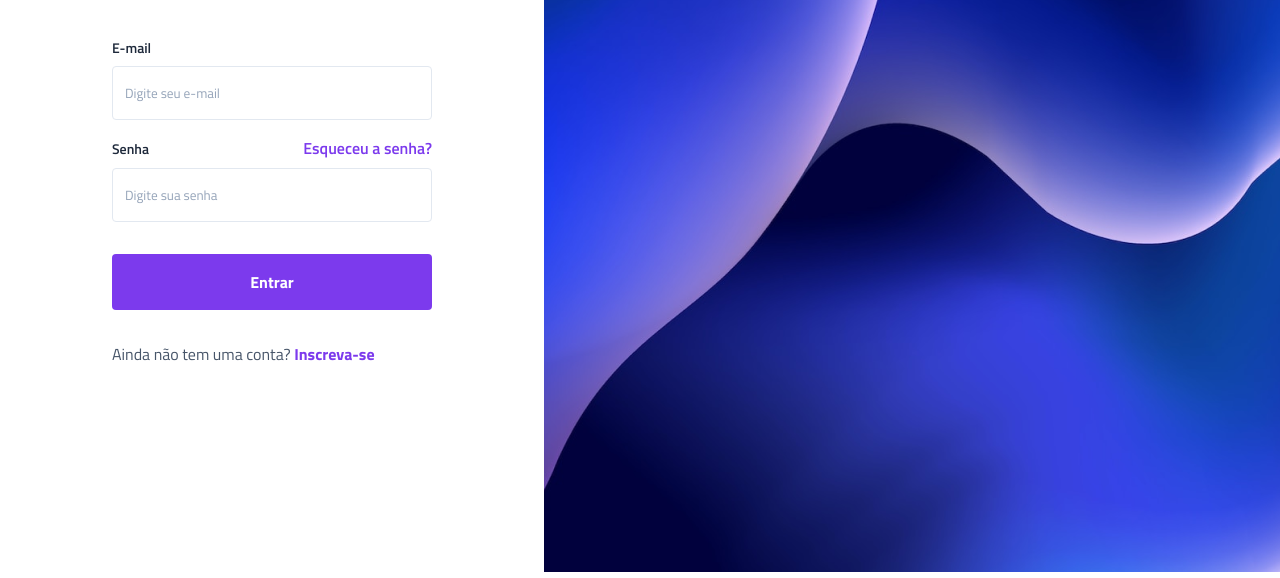
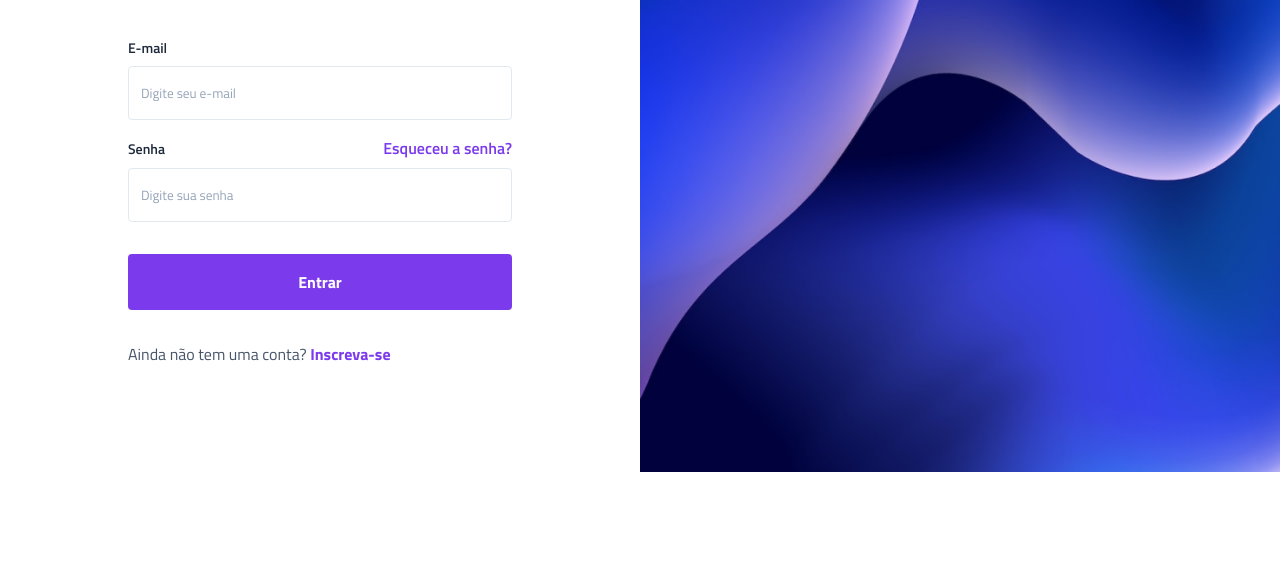
Before and after one commit to murilozanni1mbti/Projeto-Vertigo---, a plain HTML site: page index.html in a window 1280 px wide. Shown: the part 328-906 px from the top of the page. After the commit the page ends 800 px from the top, so only its background shows below. Drawn offline with Linux system fonts and the light colour scheme.

Commit message:
projeto finalizado

```diff
--- a/style.css
+++ b/style.css
@@ -118,6 +118,7 @@
     .login button:hover {
         background: var(--light-purple);
         transition: 0.3s;
+        cursor: pointer;
     }
 
     .login > p {
@@ -136,6 +137,7 @@
     @media (min-width: 1000px) {
         body {
             display: flex;
+            height: 100vh;
         }
         header {
             background: none;
@@ -163,6 +165,11 @@
             display: block;
             width: 100%;
         }
+        .bg-desktop img {
+            display: block;
+            width: 100%;
+            height: 100%;
+        }
         .descricao h1 {
             font-size: 2.25rem;
         }
```
